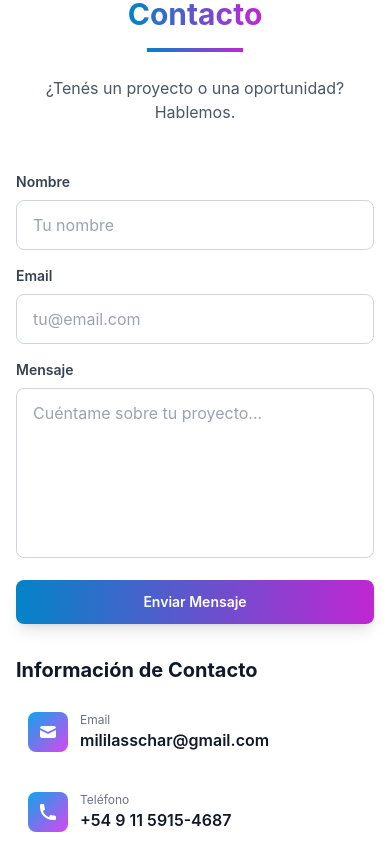
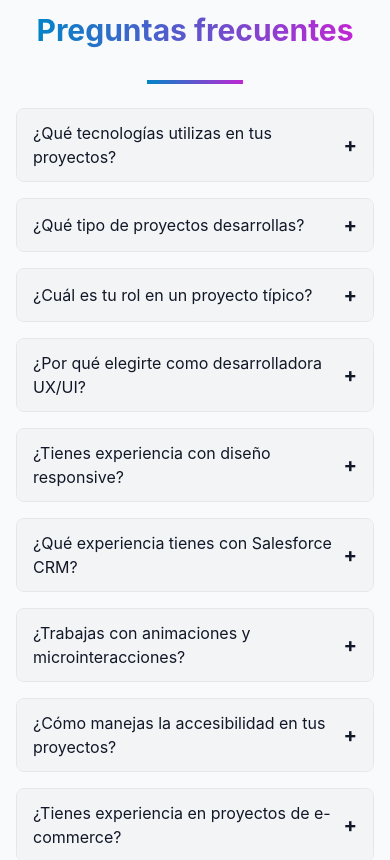
Before and after one commit to Molly2605/personal-web-milagros, a Next.js app: page / in a window 390 px wide. Shown: the part 6240-7100 px from the top of the page. Built offline with nearby package versions, Linux system fonts and the light colour scheme.

Commit message:
The FAQ file has been added. SEO and AEO optimization

```diff
--- a/app/page.tsx
+++ b/app/page.tsx
@@ -2,6 +2,7 @@ import Hero from '@/components/Hero'
 import About from '@/components/About'
 import Projects from '@/components/Projects'
 import Contact from '@/components/Contact'
+import FAQ from '@/components/FAQ'
 
 export default function Home() {
   return (
@@ -9,6 +10,7 @@ export default function Home() {
       <Hero />
       <About />
       <Projects />
+      <FAQ />
       <Contact />
     </>
   )
--- /dev/null
+++ b/components/FAQ.tsx
@@ -0,0 +1,115 @@
+'use client'
+
+import { useState } from 'react'
+import { motion } from 'framer-motion'
+import { useInView } from 'react-intersection-observer'
+
+export default function FAQ() {
+    const faqData = [
+        {
+            question: '¿Qué tecnologías utilizas en tus proyectos?',
+            answer:
+                'Trabajo principalmente con React, Next.js, Tailwind CSS, Framer Motion, Chakra UI y herramientas de diseño como Figma y Adobe Illustrator. También tengo experiencia como Salesforce CRM Admin y manejo de Firebase para funcionalidades específicas de backend.',
+        },
+        {
+            question: '¿Qué tipo de proyectos desarrollas?',
+            answer:
+                'Desarrollo interfaces web y experiencias digitales centradas en el usuario, incluyendo landing pages, portafolios interactivos, apps conceptuales y e-commerce, siempre con foco en usabilidad, accesibilidad y diseño responsive.',
+        },
+        {
+            question: '¿Cuál es tu rol en un proyecto típico?',
+            answer:
+                'Mi rol principal es **Frontend Developer y UX/UI Designer**. Diseño y desarrollo interfaces atractivas y funcionales. En algunos proyectos integro Salesforce CRM o Firebase para funcionalidades puntuales, manteniendo siempre el enfoque en la experiencia de usuario.',
+        },
+        {
+            question: '¿Por qué elegirte como desarrolladora UX/UI?',
+            answer:
+                'Combino diseño con desarrollo, asegurando que cada interfaz sea visualmente atractiva y funcione perfectamente. Tengo un enfoque centrado en el usuario, optimización de performance, accesibilidad y resultados medibles para negocios y clientes.',
+        },
+        {
+            question: '¿Tienes experiencia con diseño responsive?',
+            answer:
+                'Sí, todos mis proyectos son **100% responsive**, adaptándose a distintos dispositivos y tamaños de pantalla, garantizando una experiencia de usuario consistente y fluida.',
+        },
+        {
+            question: '¿Qué experiencia tienes con Salesforce CRM?',
+            answer:
+                'Como Salesforce CRM Admin, he configurado pipelines de ventas, automatizado procesos básicos mediante flows y gestionado leads y oportunidades en proyectos reales, integrando diseño y desarrollo frontend con el sistema CRM. Además, fui seleccionada para una beca de Salesforce, entre más de 600 postulantes, para aprender directamente de profesionales en sus oficinas en Argentina y aplicar buenas prácticas en entornos reales de negocio.',
+        },
+        {
+            question: '¿Trabajas con animaciones y microinteracciones?',
+            answer:
+                'Sí, utilizo **Framer Motion** y CSS para crear animaciones fluidas, transiciones suaves y microinteracciones que mejoran la experiencia del usuario y hacen que la interfaz sea más intuitiva y atractiva.',
+        },
+        {
+            question: '¿Cómo manejas la accesibilidad en tus proyectos?',
+            answer:
+                'Aplico buenas prácticas de accesibilidad, incluyendo contraste adecuado, uso correcto de etiquetas HTML, navegación con teclado y lectura por screen readers, garantizando que todos los usuarios puedan interactuar con las interfaces.',
+        },
+        {
+            question: '¿Tienes experiencia en proyectos de e-commerce?',
+            answer:
+                'Sí, he desarrollado e-commerce funcionales con React y Firebase, incluyendo navegación de productos, filtros, carrito de compras, gestión de stock y formularios de usuario, siempre con un enfoque en la experiencia frontend.',
+        },
+        {
+            question: '¿Cómo integras UX y frontend en tus proyectos?',
+            answer:
+                'Desde la investigación y definición de usuarios hasta el diseño de interfaces y desarrollo frontend, integro UX y tecnología para crear experiencias digitales coherentes, usables y atractivas que cumplen objetivos comerciales y de negocio. Mi parte favorita, justamente es la investigacion!.',
+        },
+    ]
+
+    const [openIndex, setOpenIndex] = useState<number | null>(null)
+    const [ref, inView] = useInView({ triggerOnce: true, threshold: 0.1 })
+
+    const toggle = (index: number) => setOpenIndex(openIndex === index ? null : index)
+
+    const containerVariants = {
+        hidden: { opacity: 0 },
+        visible: {
+            opacity: 1,
+            transition: { staggerChildren: 0.1 },
+        },
+    }
+
+    const itemVariants = {
+        hidden: { opacity: 0, y: 20 },
+        visible: { opacity: 1, y: 0 },
+    }
+
+    return (
+        <section id="faq" className="section-container bg-gray-50 py-16">
+            <motion.div
+                ref={ref}
+                initial="hidden"
+                animate={inView ? 'visible' : 'hidden'}
+                variants={containerVariants}
+            >
+                <h2 className="text-3xl sm:text-4xl md:text-5xl font-bold text-center mb-8">
+                    <span className="gradient-text">Preguntas frecuentes</span>
+                </h2>
+                <div className="w-24 h-1 bg-gradient-to-r from-primary-600 to-accent-600 mx-auto mb-6 sm:mb-8" />
+
+                <div className="max-w-3xl mx-auto space-y-4">
+                    {faqData.map((item, index) => (
+                        <motion.div
+                            key={index}
+                            variants={itemVariants}
+                            className="border border-gray-200 rounded-lg overflow-hidden"
+                        >
+                            <button
+                                onClick={() => toggle(index)}
+                                className="w-full text-left px-4 py-3 bg-gray-100 hover:bg-gray-200 transition-colors flex justify-between items-center"
+                            >
+                                <span>{item.question}</span>
+                                <span className="text-xl font-bold">{openIndex === index ? '-' : '+'}</span>
+                            </button>
+                            {openIndex === index && (
+                                <div className="px-4 py-3 text-gray-700 bg-white">{item.answer}</div>
+                            )}
+                        </motion.div>
+                    ))}
+                </div>
+            </motion.div>
+        </section>
+    )
+}
--- a/components/Navigation.tsx
+++ b/components/Navigation.tsx
@@ -17,10 +17,11 @@ export default function Navigation() {
   }, [])
 
   const navItems = [
-    { name: 'Inicio', href: '#home' },
-    { name: 'Sobre Mí', href: '#about' },
-    { name: 'Proyectos', href: '#projects' },
-    { name: 'Contacto', href: '#contact' },
+  { name: 'Inicio', href: '#home' },
+  { name: 'Sobre Mí', href: '#about' },
+  { name: 'Proyectos', href: '#projects' },
+  { name: 'FAQ', href: '#faq' },
+  { name: 'Contacto', href: '#contact' },
   ]
 
   const scrollToSection = (href: string) => {
```
Also changed, not shown: public/img/first-portfolio-front.png, public/img/latitud-sur-salesforce-uxui-front.png.
